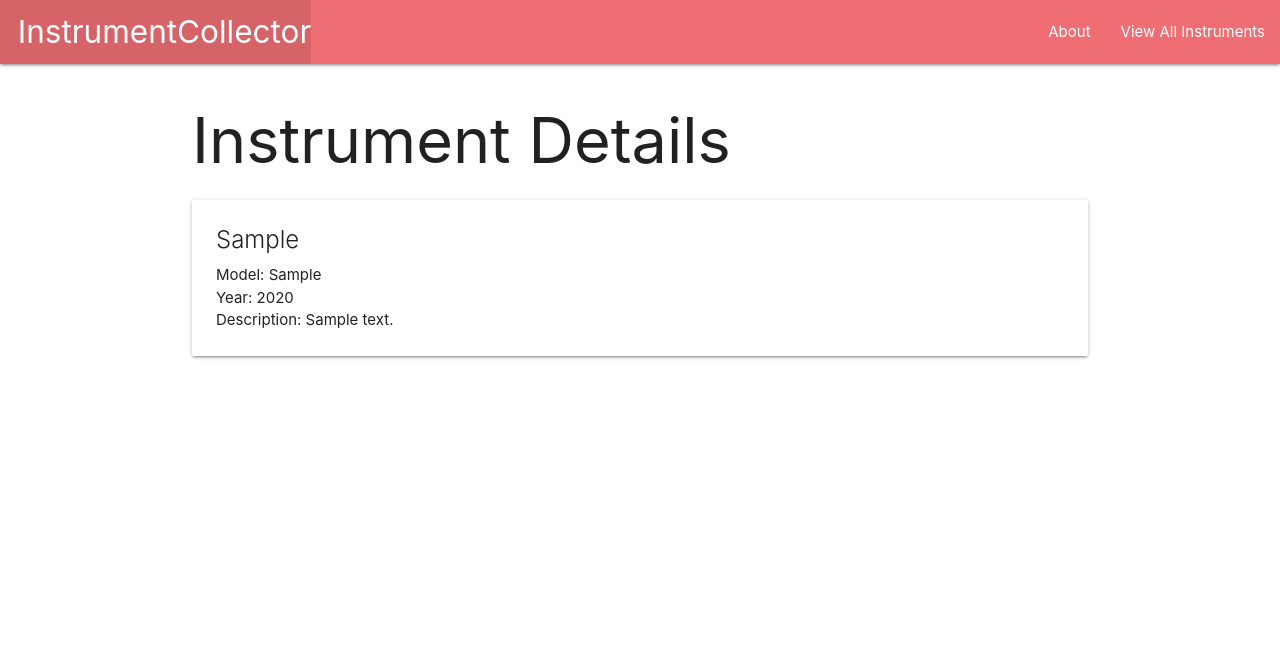
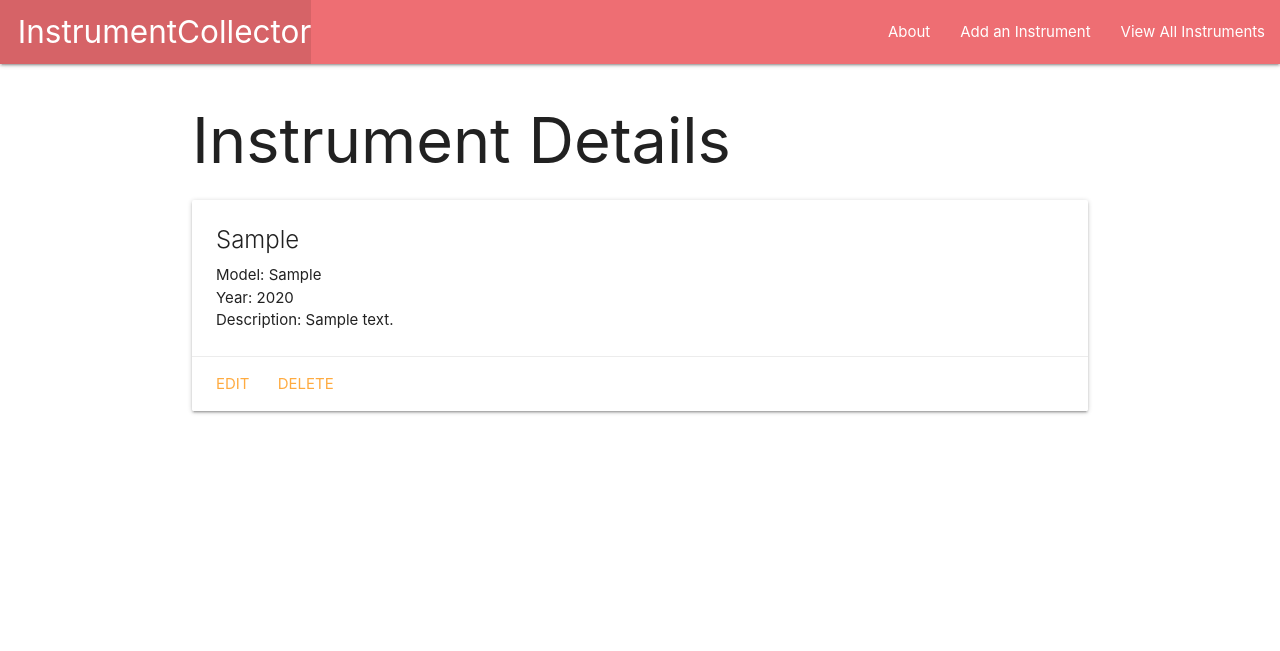
Before and after one commit to Frank-Rauen/instrument_collector, a Django app: page /instruments/1/ in a window 1280 px wide. Shown: the top 651 px of the page. Run offline with Django 3.2, Linux system fonts and the light colour scheme; tables that the repository leaves empty hold one stand-in row (values such as "Sample post").

Commit message:
adds update and delete functionality

```diff
--- a/main_app/models.py
+++ b/main_app/models.py
@@ -1,4 +1,5 @@
 from django.db import models
+from django.urls import reverse
 
 # Create your models here.
 class Instrument(models.Model):
@@ -9,3 +10,6 @@ class Instrument(models.Model):
 
     def __str__(self):
         return self.make
+
+    def get_absolute_url(self):
+        return reverse('detail', kwargs={'instrument_id': self.id})
--- a/main_app/templates/base.html
+++ b/main_app/templates/base.html
@@ -18,8 +18,9 @@
           <li><a href="/" class="left brand-logo">&nbsp;&nbsp;InstrumentCollector</a></li>
         </ul>
         <ul class="right">
-          <li><a href="/about">About</a></li>
-          <li><a href="/instruments">View All Instruments</a></li>
+          <li><a href="{% url 'about' %}">About</a></li>
+          <li><a href="{% url 'instruments_create' %}">Add an Instrument</a></li>
+          <li><a href="{% url 'index' %}">View All Instruments</a></li>
         </ul>
       </div>
     </nav>
--- a/main_app/templates/instruments/detail.html
+++ b/main_app/templates/instruments/detail.html
@@ -10,6 +10,10 @@
     <p>Year: {{ instrument.year }}</p>
     <p>Description: {{instrument.description}}</p>
   </div>
+  <div class="card-action">
+    <a href="{% url 'instruments_update' instrument.id %}">Edit</a>
+    <a href="{% url 'instruments_delete' instrument.id %}">Delete</a>
+  </div>
 </div>
 
 {% endblock %}
--- a/main_app/urls.py
+++ b/main_app/urls.py
@@ -6,4 +6,7 @@ urlpatterns = [
     path('about/', views.about, name='about'),
     path('instruments/', views.instruments_index, name='index'),
     path('instruments/<int:instrument_id>/', views.instruments_detail, name='detail'),
+    path('instruments/create/', views.InstrumentCreate.as_view(), name='instruments_create'),
+    path('instruments/<int:pk>/update/', views.InstrumentUpdate.as_view(), name='instruments_update'),
+    path('instruments/<int:pk>/delete/', views.InstrumentDelete.as_view(), name='instruments_delete'),
 ]
--- a/main_app/views.py
+++ b/main_app/views.py
@@ -1,5 +1,6 @@
 from django.shortcuts import render
 from django.http import HttpResponse
+from django.views.generic.edit import CreateView, UpdateView, DeleteView
 
 from .models import Instrument
 
@@ -17,3 +18,16 @@ def instruments_index(request):
 def instruments_detail(request, instrument_id):
     instrument = Instrument.objects.get(id=instrument_id)
     return render(request, 'instruments/detail.html', { 'instrument': instrument })
+
+class InstrumentCreate(CreateView):
+    model = Instrument
+    fields = '__all__'
+    success_url = '/instruments/'
+
+class InstrumentUpdate(UpdateView):
+    model = Instrument
+    fields = ['model', 'year', 'description']
+
+class InstrumentDelete(DeleteView):
+  model = Instrument
+  success_url = '/instruments/'
```
Also changed, not shown: main_app/templates/main_app/instrument_confirm_delete.html (added, +13 -0 lines), main_app/templates/main_app/instrument_form.html (added, +17 -0 lines).
